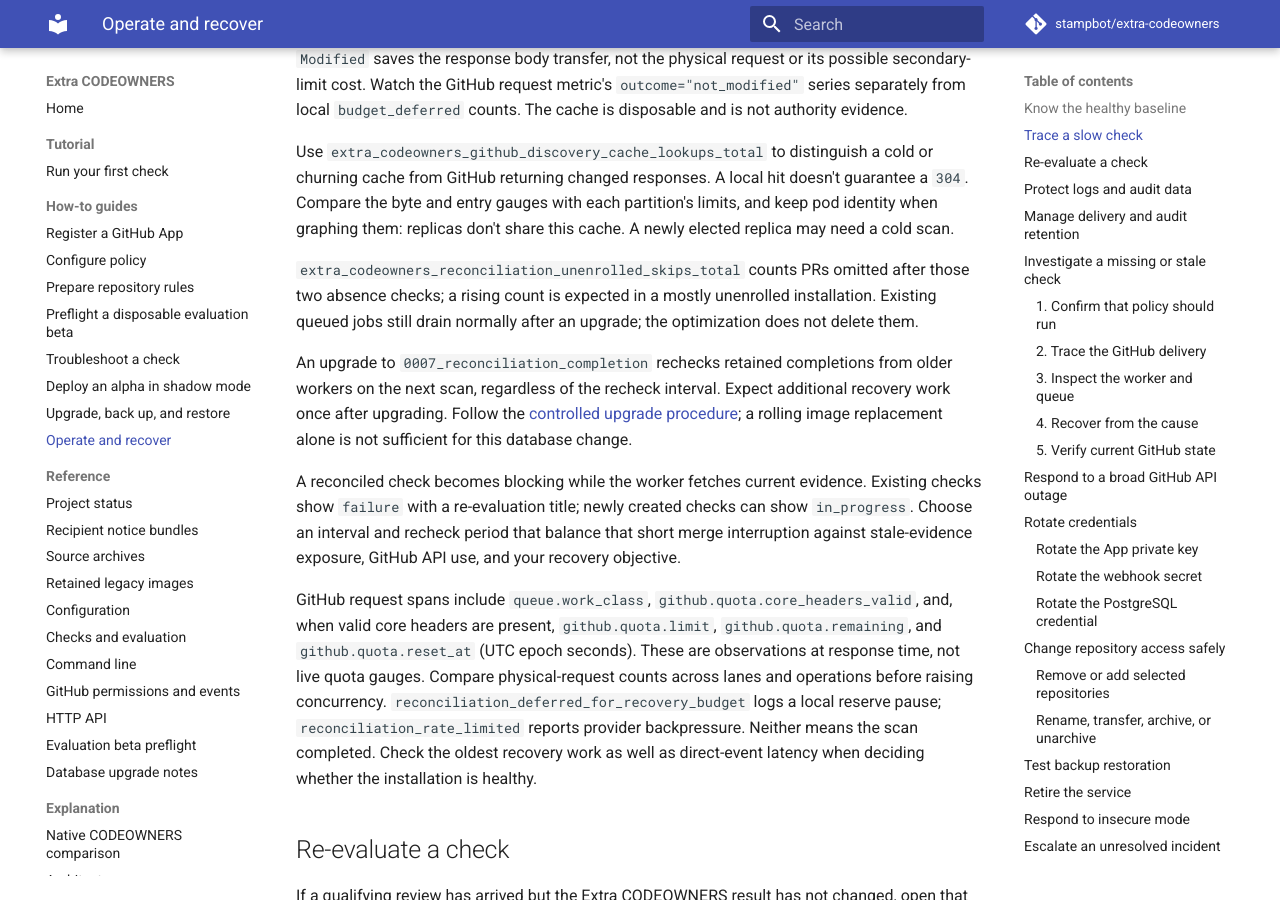
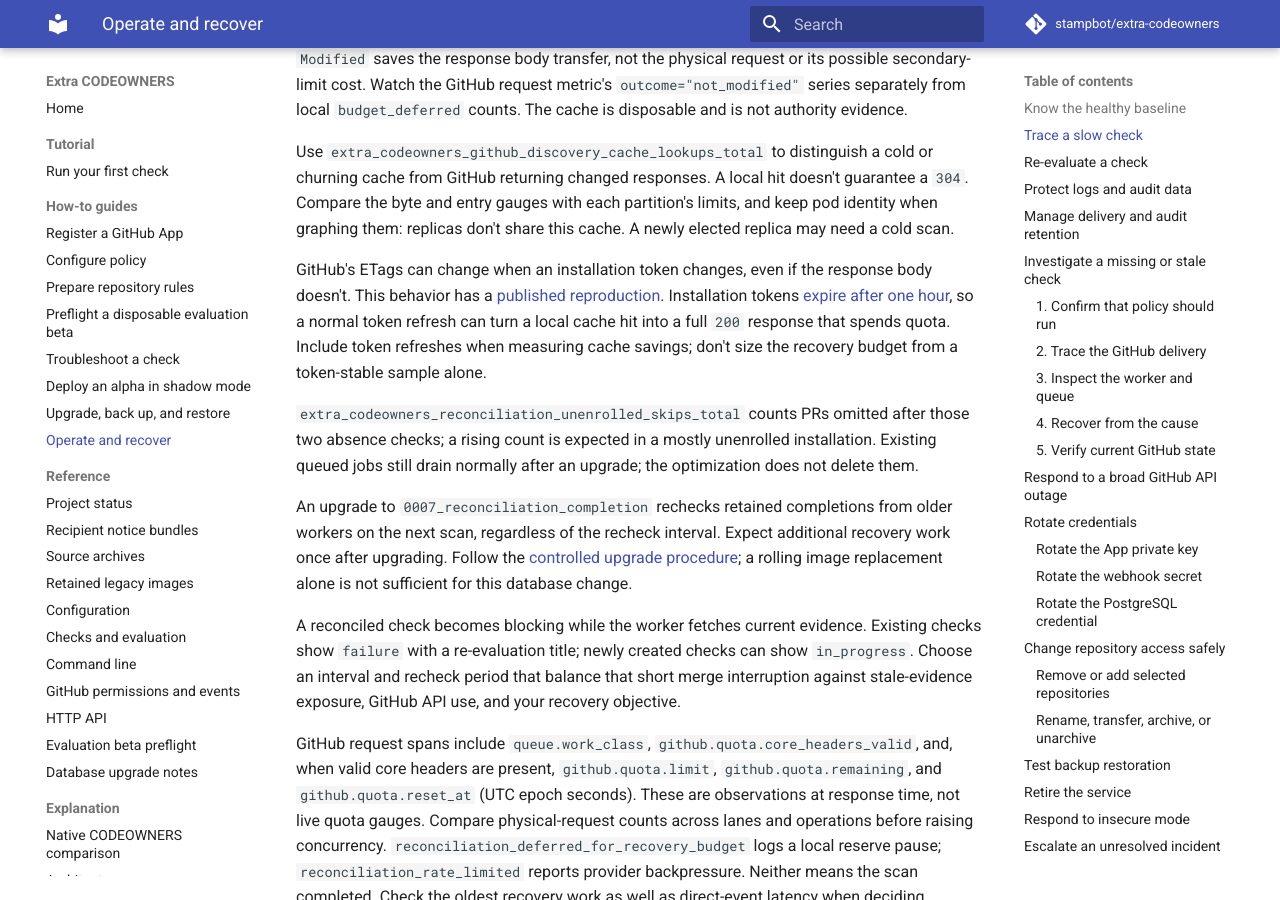
Before and after one commit to stampbot/extra-codeowners, an MkDocs documentation site: the page built from docs/how-to/operate.md, in a window 1280 px wide and 900 px high, scrolled down 6061 px. Built offline with MkDocs 1.6.1 and Material for MkDocs 9.7.7, drawn with Linux system fonts in a browser that asks for light colours; comment, search, counter and statistics services are not loaded.

Commit message:
docs(operations): explain token-dependent cache validators
Signed-off-by: Danny Sauer <github@dannysauer.com>

```diff
--- a/docs/how-to/operate.md
+++ b/docs/how-to/operate.md
@@ -245,6 +245,14 @@ cold or churning cache from GitHub returning changed responses. A local hit
 doesn't guarantee a `304`. Compare the byte and entry gauges with each
 partition's limits, and keep pod identity when graphing them: replicas don't
 share this cache. A newly elected replica may need a cold scan.
+
+GitHub's ETags can change when an installation token changes, even if the
+response body doesn't. This behavior has a
+[published reproduction](https://github.com/orgs/community/discussions/75228).
+Installation tokens [expire after one hour](https://docs.github.com/en/rest/apps/apps#create-an-installation-access-token-for-an-app),
+so a normal token refresh can turn a local cache hit into a full `200` response
+that spends quota. Include token refreshes when measuring cache savings;
+don't size the recovery budget from a token-stable sample alone.
 
 `extra_codeowners_reconciliation_unenrolled_skips_total` counts PRs omitted
 after those two absence checks; a rising count is expected in a mostly
```
